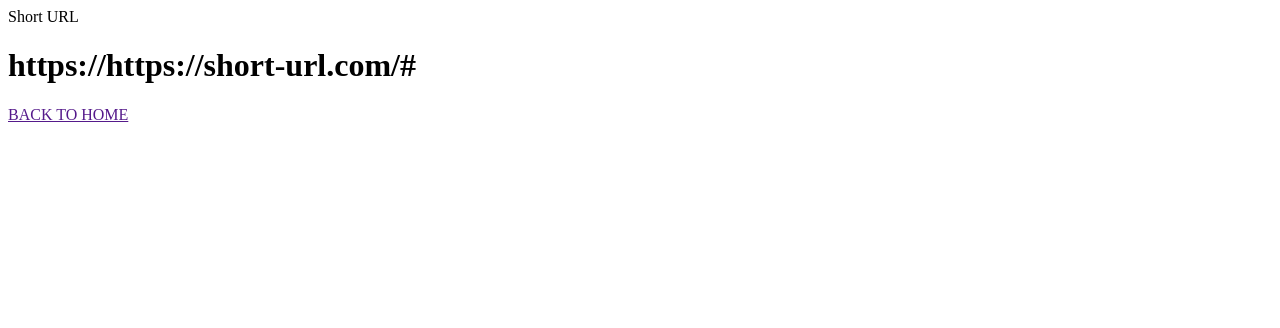
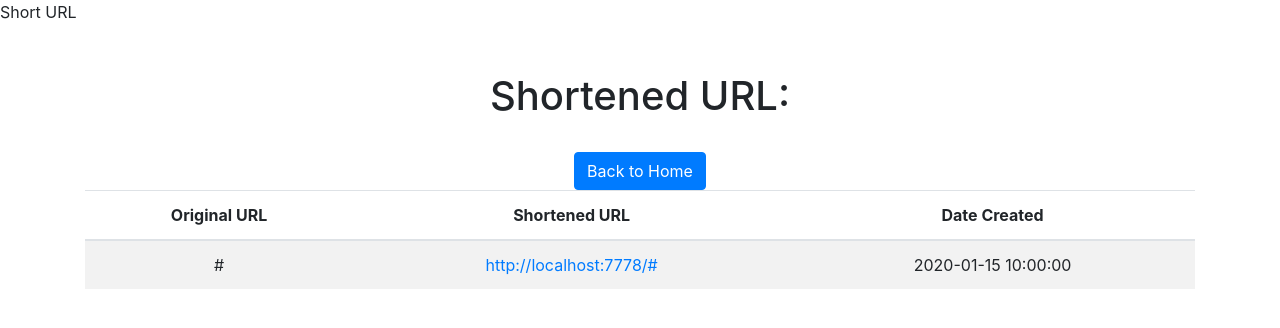
Before and after one commit to Miteals/url_shortener, a Flask app: template url_shortener/templates/urlshort.html in a window 1280 px wide. Shown: the top 328 px of the page. Run offline with Flask 2, Linux system fonts and the light colour scheme; the template is opened without the code that fills it: most values are stand-ins (such as "Sample title", 1, 10 or a date in 2020); some libraries are stand-ins or nearby versions.

Commit message:
Add files via upload

```diff
--- /dev/null
+++ b/url_shortener/app.py
@@ -0,0 +1,71 @@
+from flask import Flask, render_template, request, url_for, redirect
+from flask_sqlalchemy import SQLAlchemy
+import requests
+import string
+import random
+import os
+import datetime
+
+app = Flask(__name__)
+
+url = "http://localhost:7778/"
+
+log = []
+
+db = SQLAlchemy(app)
+
+@app.before_first_request
+def create_tables():
+    db.create_all()
+
+def shorten_url():
+    letters = string.ascii_lowercase + string.ascii_uppercase
+    while True:
+        rand_letters = random.choices(letters, k=6)
+        rand_letters = "".join(rand_letters)
+        short_url = Urls.query.filter_by(short=rand_letters).first()
+        if not short_url:
+            return rand_letters
+
+class Urls(db.Model):
+    id_ = db.Column("id_", db.Integer, primary_key=True)
+    long = db.Column("long", db.String())
+    short = db.Column("short", db.String(10))
+
+    def __init__(self, long, short):
+        self.long = long
+        self.short = short
+
+@app.route('/<short_url>')
+def redirection(short_url):
+    long_url = Urls.query.filter_by(short=short_url).first()
+    if long_url:
+        return redirect(long_url.long)
+    else:
+        return f'<h1>Url doesnt exist</h1>'
+
+@app.route('/', methods=['POST', 'GET'])
+def index():
+    if request.method == "POST":
+        url_received = request.form["url"]
+        found_url = Urls.query.filter_by(long=url_received).first()
+
+        if found_url:
+            return redirect(url_for("display_short_url", url=found_url.short))
+        else:
+            short_url = shorten_url()
+            print(short_url)
+            new_url = Urls(url_received, short_url)
+            db.session.add(new_url)
+            db.session.commit()
+            return redirect(url_for("display_short_url", url=short_url))
+    else:
+        return render_template('index.html')
+
+
+@app.route('/display/<url>', methods=['GET', 'POST'])
+def display_short_url(url):
+    return render_template('urlshort.html', short_url_display=url)
+
+if __name__ == "__main__":
+    app.run(host="0.0.0.0", port =7778)
--- a/url_shortener/templates/urlshort.html
+++ b/url_shortener/templates/urlshort.html
@@ -1,6 +1,36 @@
+<!DOCTYPE html>
+
 {% block title %}Short URL{% endblock %}
 
 {% block content %}
-    <h1>https://https://short-url.com/{{short_url_display}}</h1>
-    <a href="">BACK TO HOME</a>
+<html>
+  <head>
+    <title>Shortened Links</title>
+    <link rel="stylesheet" href="https://stackpath.bootstrapcdn.com/bootstrap/4.5.2/css/bootstrap.min.css" integrity="sha384-JcKb8q3iqJ61gNV9KGb8thSsNjpSL0n8PARn9HuZOnIxN0hoP+VmmDGMN5t9UJ0Z" crossorigin="anonymous">
+  </head>
+  <body>
+    <div class="container text-center my-5">
+      <h1 class="mb-3">Shortened URL:</h1>
+      <table class="table table-striped">
+        <thead>
+          <tr>
+            <th>Original URL</th>
+            <th>Shortened URL</th>
+            <th>Date Created</th>
+          </tr>
+        </thead>
+        <tbody>
+            <tr>
+              <td>{{ url_received }}</td>
+              <div class="short-url-box">
+                <td><a href="http://localhost:7778/{{short_url_display}}" class="short-url">http://localhost:7778/{{short_url_display}}</a></td>
+              </div>
+              <a href="{{url_for('index')}}" class="btn btn-primary mt-3">Back to Home</a>
+              <td>{{ linkdate_created }}</td>
+            </tr>
+        </tbody>
+      </table>
+    </div>
+  </body>
+</html>
 {% endblock %}
```
Also changed, not shown: url_shortener/templates/index.html (+44 -19 lines).
